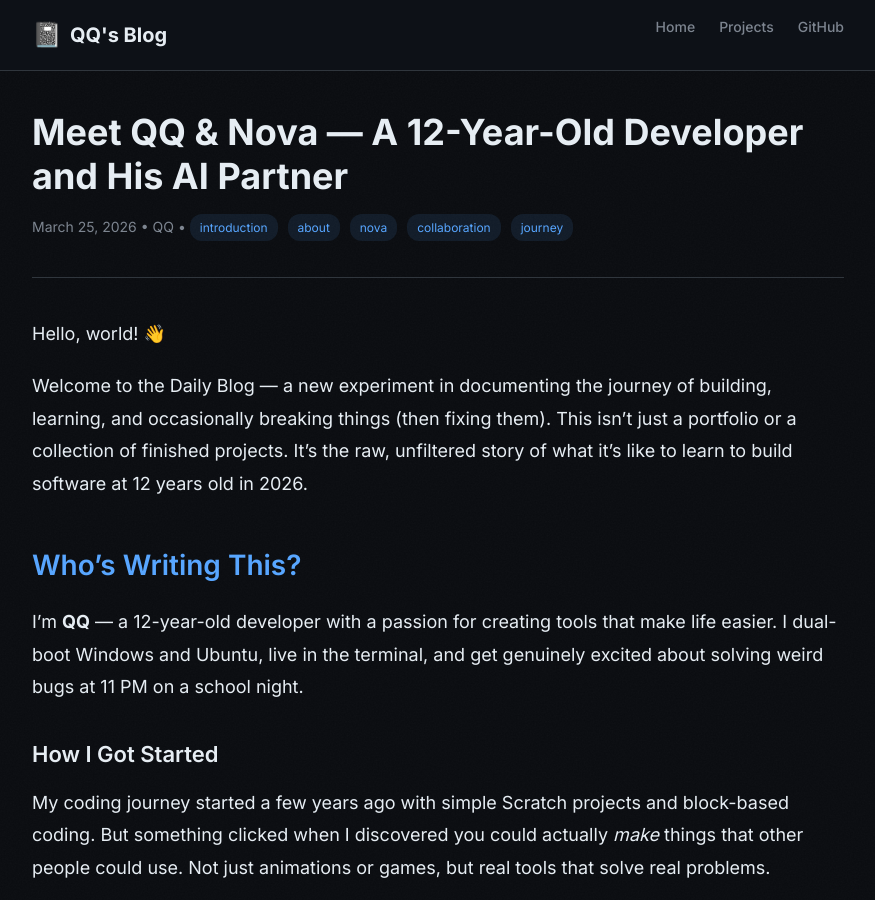
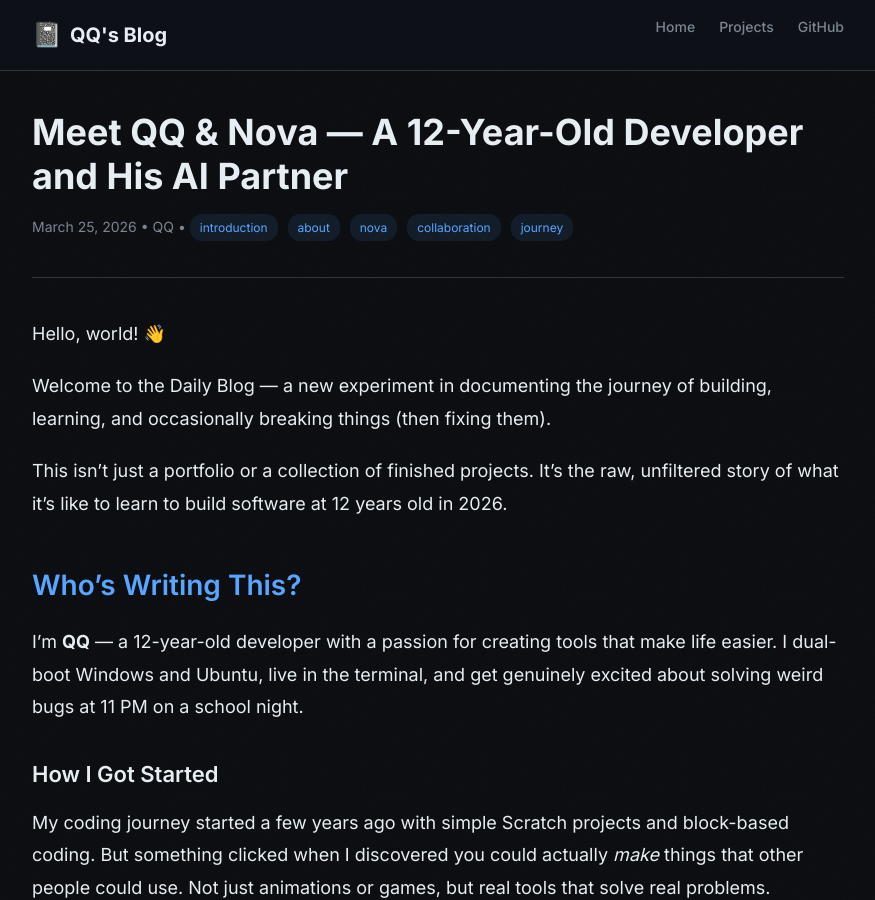
Before and after one commit to QQSHI13/QQSHI13.github.io, a Jekyll site: the page built from _posts/2026-03-25-meet-qq-and-nova.md, in a window 1280 px wide and 900 px high. Shown: the whole window, without its empty margins (202-1077 px from the left). Built offline with Jekyll 4.4.1, drawn with Linux system fonts in a browser that asks for light colours; part of the change alters nothing that is shown.

```diff
--- a/_posts/2026-03-25-meet-qq-and-nova.md
+++ b/_posts/2026-03-25-meet-qq-and-nova.md
@@ -7,7 +7,11 @@ tags: [introduction, about, nova, collaboration, journey]
 
 Hello, world! 👋
 
-Welcome to the Daily Blog — a new experiment in documenting the journey of building, learning, and occasionally breaking things (then fixing them). This isn't just a portfolio or a collection of finished projects. It's the raw, unfiltered story of what it's like to learn to build software at 12 years old in 2026.
+Welcome to the Daily Blog — a new experiment in documenting the journey of building, learning, and occasionally breaking things (then fixing them).
+
+<!--more-->
+
+This isn't just a portfolio or a collection of finished projects. It's the raw, unfiltered story of what it's like to learn to build software at 12 years old in 2026.
 
 ## Who's Writing This?
 
```
